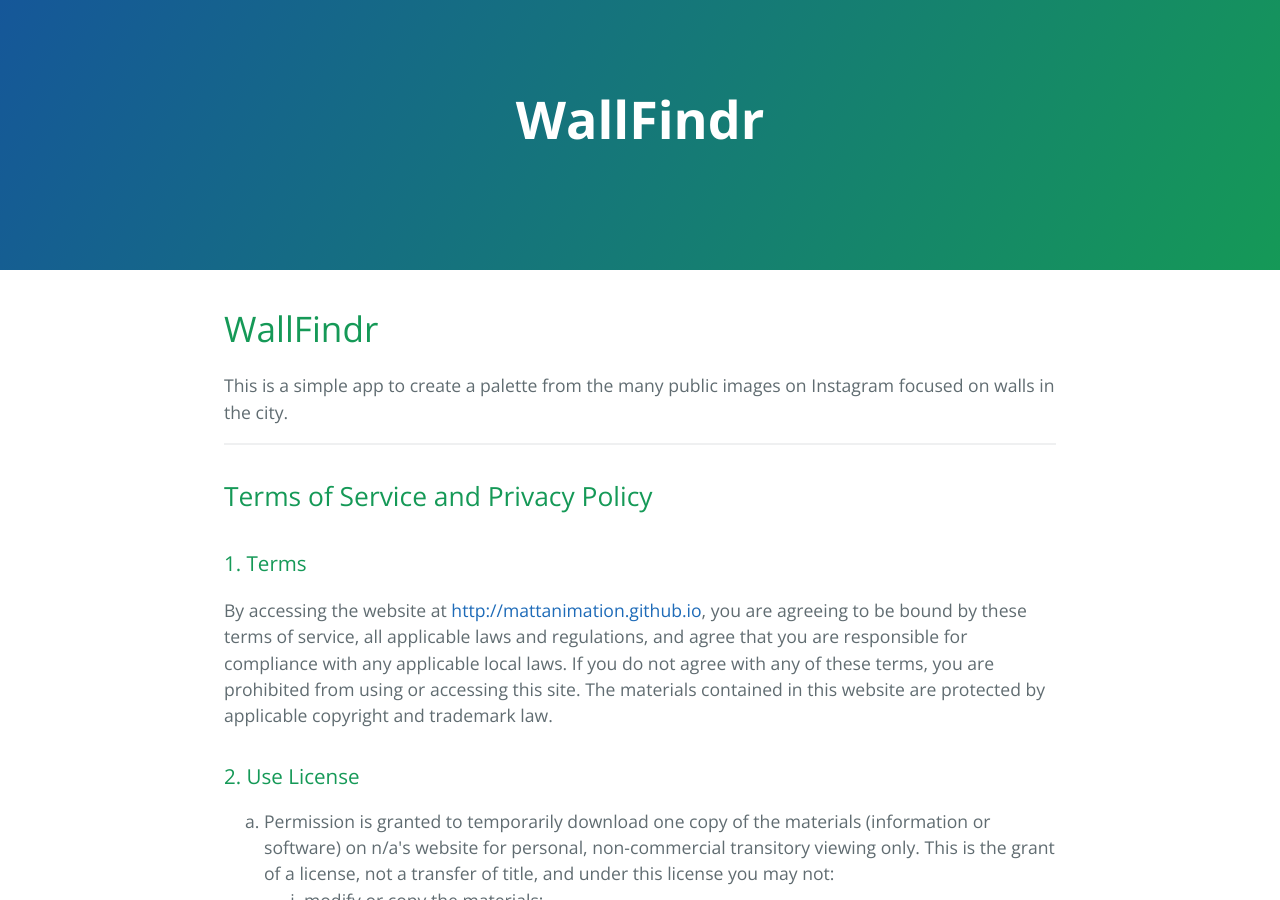
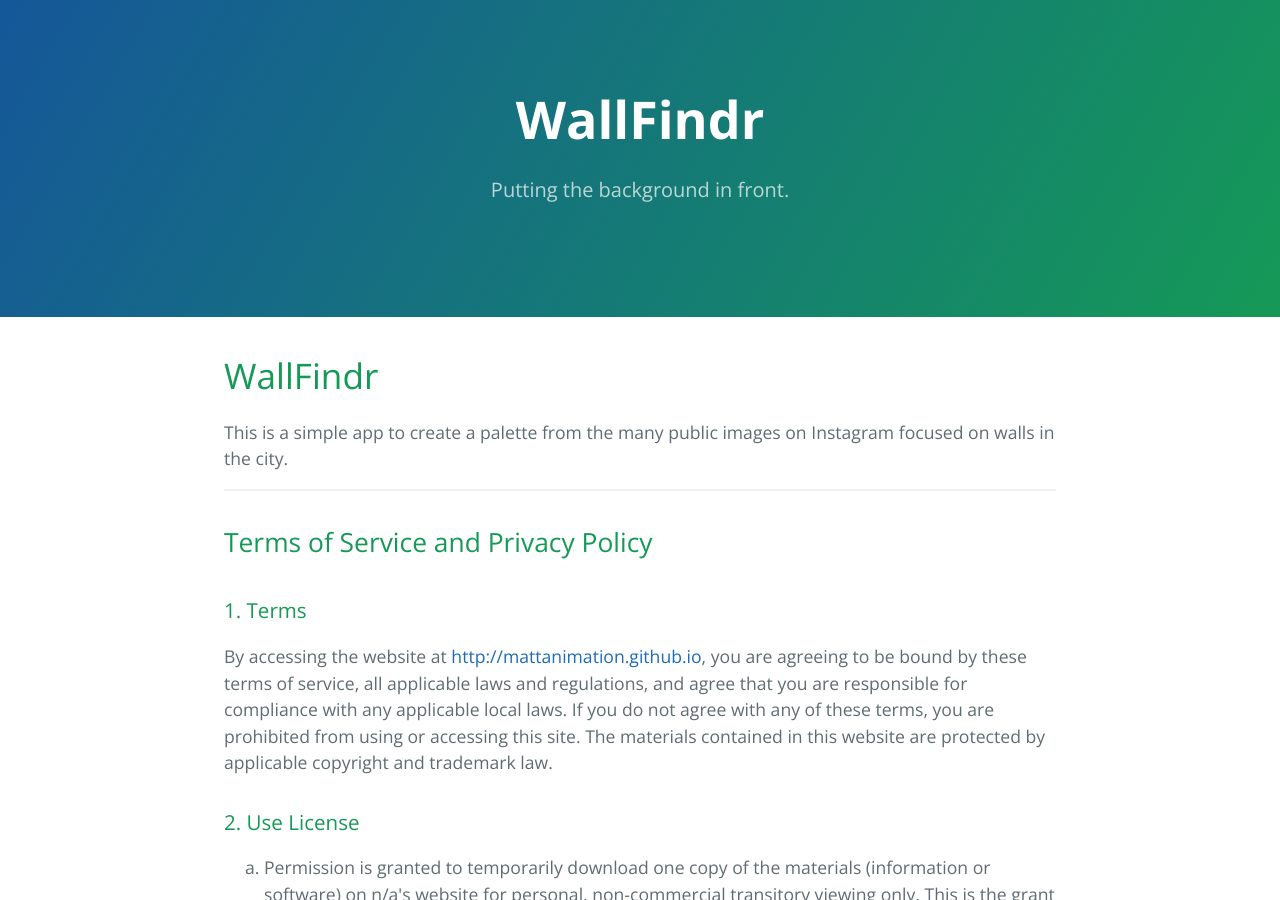
Before and after one commit to mattanimation/WallFindr, a Jekyll site: the page index.html, which Jekyll copies as it is, in a window 1280 px wide and 900 px high. Built offline with Jekyll 4.4.1, drawn with Linux system fonts in a browser that asks for light colours.

Commit message:
tag line
added silly tag line

```diff
--- a/index.html
+++ b/index.html
@@ -46,7 +46,7 @@
   <body>
     <section class="page-header">
       <h1 class="project-name">WallFindr</h1>
-      <h2 class="project-tagline"></h2>
+      <h2 class="project-tagline">Putting the background in front.</h2>
 
     </section>
 
```
